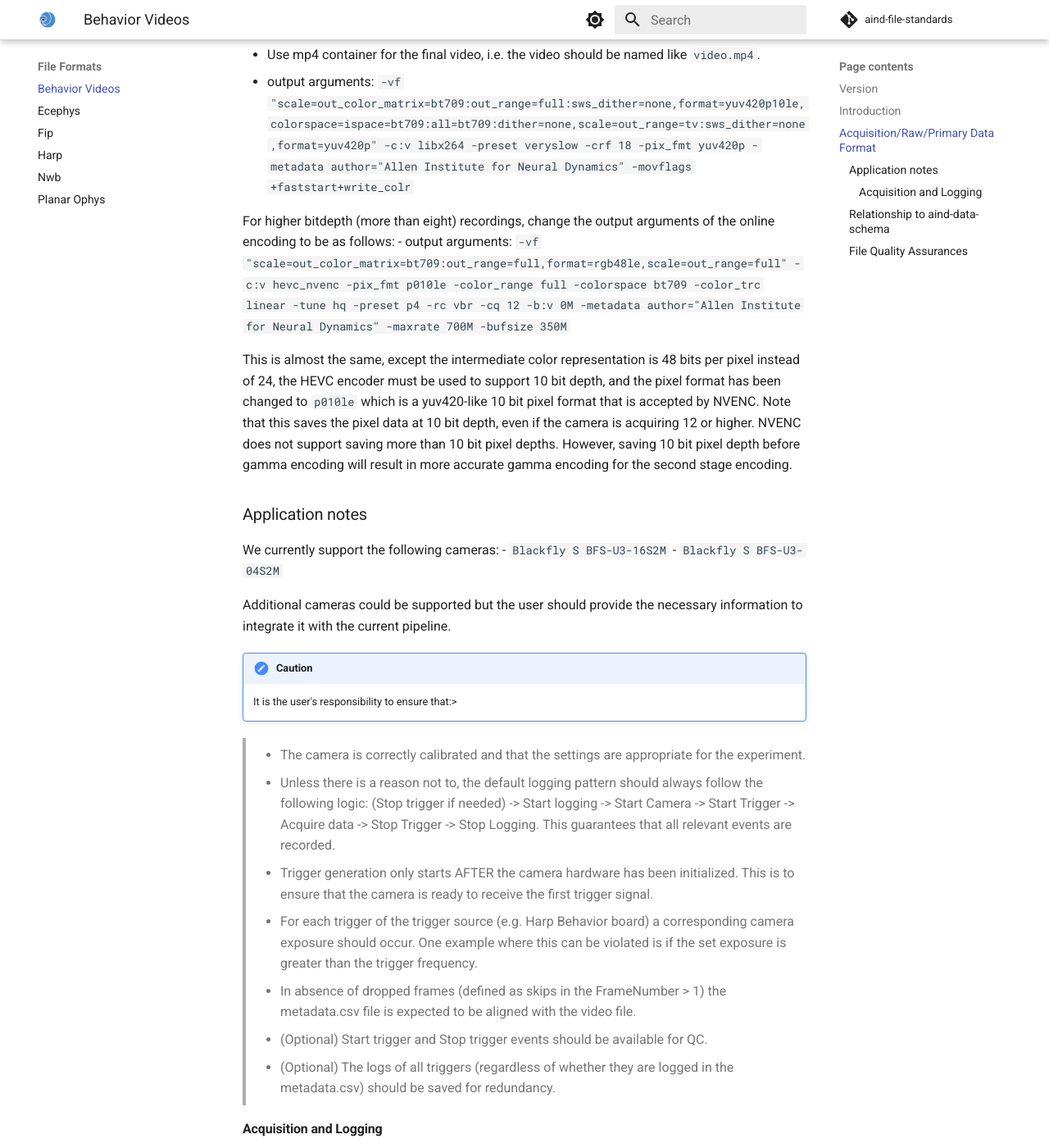
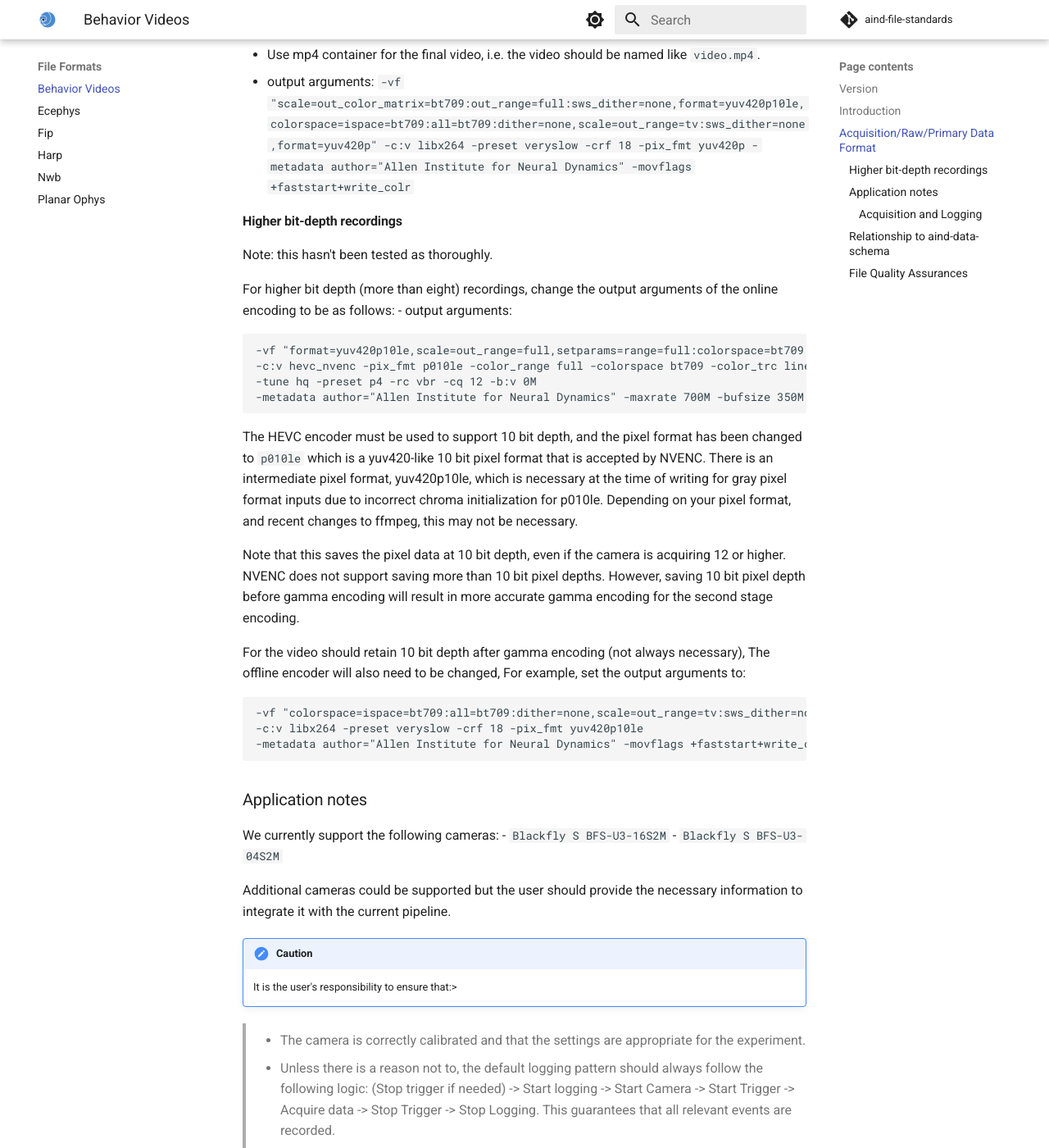
Before and after one commit to AllenNeuralDynamics/aind-file-standards, an MkDocs documentation site: the page built from docs/file_formats/behavior_videos.md, in a window 1280 px wide and 1400 px high, scrolled down 2137 px. Shown: the whole window at 82% size. Built offline with MkDocs 1.6.1 and Material for MkDocs 9.7.7, drawn with Linux system fonts in a browser that asks for light colours; comment, search, counter and statistics services are not loaded.

Commit message:
behavior videos: Update 10 bit+ recommendations

````diff
--- a/docs/file_formats/behavior_videos.md
+++ b/docs/file_formats/behavior_videos.md
@@ -72,18 +72,39 @@ For offline re-encoding (optimized for quality and size):
 - Use mp4 container for the final video, i.e. the video should be named like `video.mp4`.
 - output arguments: `-vf "scale=out_color_matrix=bt709:out_range=full:sws_dither=none,format=yuv420p10le,colorspace=ispace=bt709:all=bt709:dither=none,scale=out_range=tv:sws_dither=none,format=yuv420p" -c:v libx264 -preset veryslow -crf 18 -pix_fmt yuv420p -metadata author="Allen Institute for Neural Dynamics" -movflags +faststart+write_colr`
 
-For higher bitdepth (more than eight) recordings, change the output arguments of the online encoding to be as follows:
+#### Higher bit-depth recordings
+
+Note: this hasn't been tested as thoroughly.
+
+For higher bit depth (more than eight) recordings, change the output arguments of the online encoding to be as follows:
   - output arguments:
-`-vf "scale=out_color_matrix=bt709:out_range=full,format=rgb48le,scale=out_range=full" -c:v hevc_nvenc -pix_fmt p010le -color_range full -colorspace bt709 -color_trc linear -tune hq -preset p4 -rc vbr -cq 12 -b:v 0M -metadata author="Allen Institute for Neural Dynamics" -maxrate 700M -bufsize 350M`
+    ```
+    -vf "format=yuv420p10le,scale=out_range=full,setparams=range=full:colorspace=bt709:color_primaries=bt709:color_trc=linear"
+    -c:v hevc_nvenc -pix_fmt p010le -color_range full -colorspace bt709 -color_trc linear
+    -tune hq -preset p4 -rc vbr -cq 12 -b:v 0M
+    -metadata author="Allen Institute for Neural Dynamics" -maxrate 700M -bufsize 350M
+    ```
 
-This is almost the same, except the intermediate color representation is 48 bits
-per pixel instead of 24, the HEVC encoder must be used to support 10 bit depth,
-and the pixel format has been changed to `p010le` which is a yuv420-like 10 bit
-pixel format that is accepted by NVENC. Note that this saves the pixel data at
-10 bit depth, even if the camera is acquiring 12 or higher. NVENC does not
-support saving more than 10 bit pixel depths. However, saving 10 bit pixel depth
-before gamma encoding will result in more accurate gamma encoding for the second
-stage encoding.
+The HEVC encoder must be used to support 10 bit depth, and the pixel format has
+been changed to `p010le` which is a yuv420-like 10 bit pixel format that is
+accepted by NVENC. There is an intermediate pixel format, yuv420p10le, which is
+necessary at the time of writing for gray pixel format inputs due to incorrect
+chroma initialization for p010le. Depending on your pixel format, and recent
+changes to ffmpeg, this may not be necessary.
+
+Note that this saves the pixel data at 10 bit depth, even if the camera is
+acquiring 12 or higher. NVENC does not support saving more than 10 bit pixel
+depths. However, saving 10 bit pixel depth before gamma encoding will result in
+more accurate gamma encoding for the second stage encoding.
+
+For the video should retain 10
+bit depth after gamma encoding (not always necessary), The offline encoder will also need
+to be changed,  For example, set the output arguments to:
+```
+-vf "colorspace=ispace=bt709:all=bt709:dither=none,scale=out_range=tv:sws_dither=none,format=yuv420p10le"
+-c:v libx264 -preset veryslow -crf 18 -pix_fmt yuv420p10le
+-metadata author="Allen Institute for Neural Dynamics" -movflags +faststart+write_colr
+```
 
 ### Application notes
 
````
